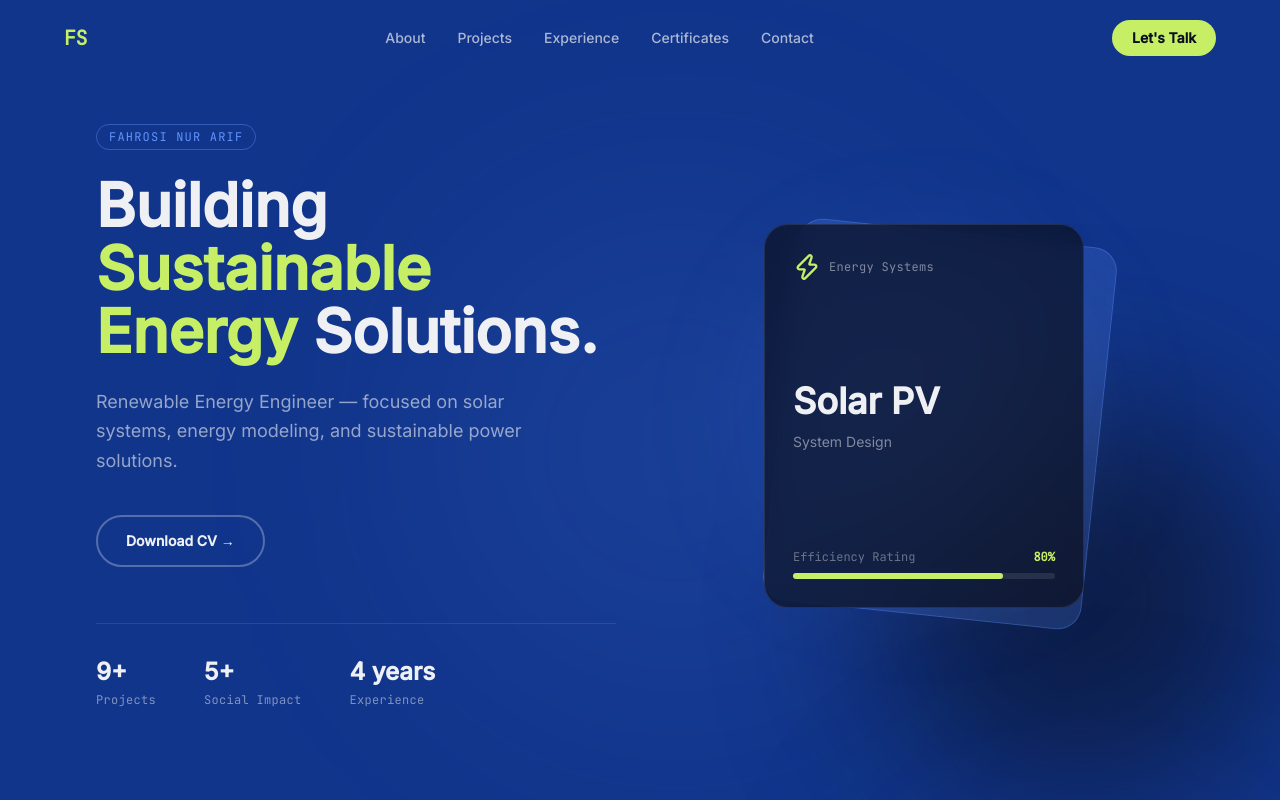
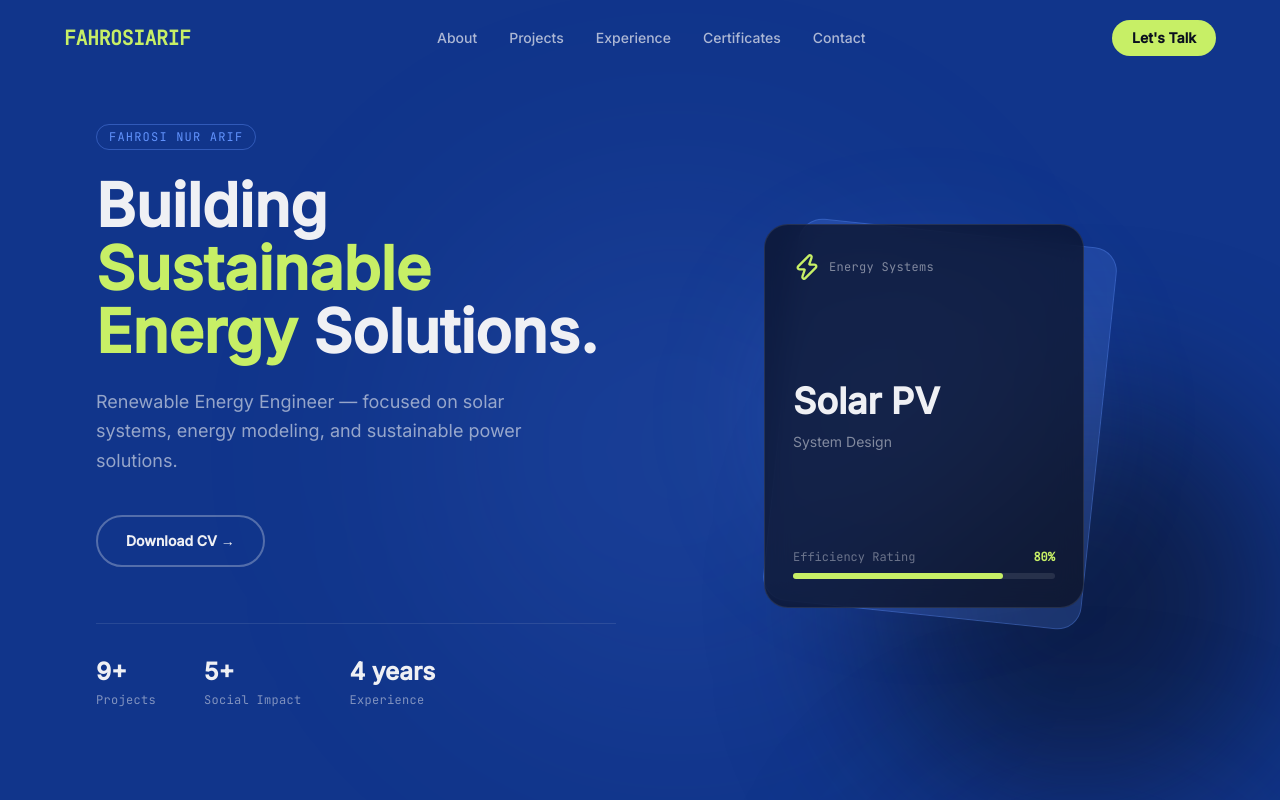
Before and after one commit to rifqiadrianto007/FahrosiNurArif, a Next.js app: page / in a window 1280 px wide. Shown: the top 800 px of the page. Built offline with nearby package versions, Linux system fonts and the light colour scheme.

Commit message:
logo update

```diff
--- a/src/components/ui/Navbar.tsx
+++ b/src/components/ui/Navbar.tsx
@@ -40,7 +40,7 @@ export function Navbar() {
                         href="#"
                         className="font-mono font-bold text-xl text-[#C7EF66] tracking-tight hover:opacity-80 transition"
                     >
-                        FS
+                        FAHROSIARIF
                     </a>
 
                     {/* Desktop nav links */}
```
